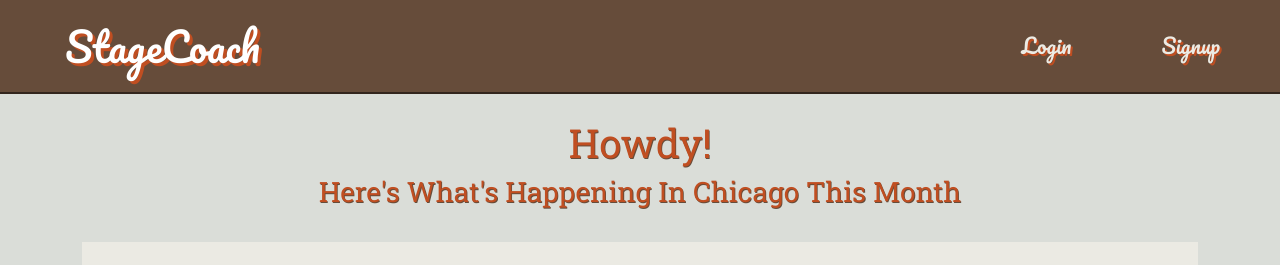
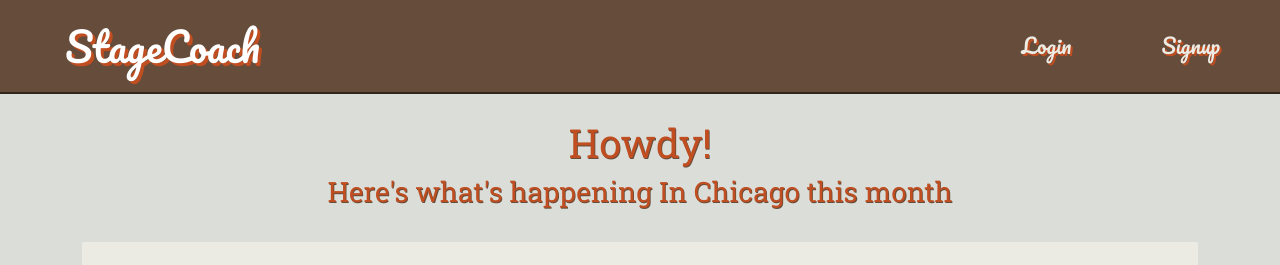
Before and after one commit to MattReisdorf/StageCoach, a React (Create React App) app in the folder client/: page / in a window 1280 px wide. Shown: the top 265 px of the page. Built offline with nearby package versions, Linux system fonts and the light colour scheme; no server answers.

Commit message:
seed data updated

```diff
--- a/client/src/components/pages/Home.js
+++ b/client/src/components/pages/Home.js
@@ -49,7 +49,7 @@ export default function Home() {
                 <div className = 'container-fluid'>
                     <div className = 'howdy text-center'>
                         <h1>Howdy,</h1>
-                        <h3>Here's What's Happening In Your Town This Month </h3>
+                        <h3>Here's what's happening in your town this month </h3>
                     </div>
                 </div>
 
@@ -93,7 +93,7 @@ export default function Home() {
             <div className = 'container-fluid'>
                 <div className = 'howdy text-center'>
                     <h1>Howdy!</h1>
-                    <h3>Here's What's Happening In {cityState} This Month</h3>
+                    <h3>Here's what's happening In {cityState} this month</h3>
                 </div>
             </div>
 
```
Also changed, not shown: 2 other files (tests, documents, lock files or other folders).
